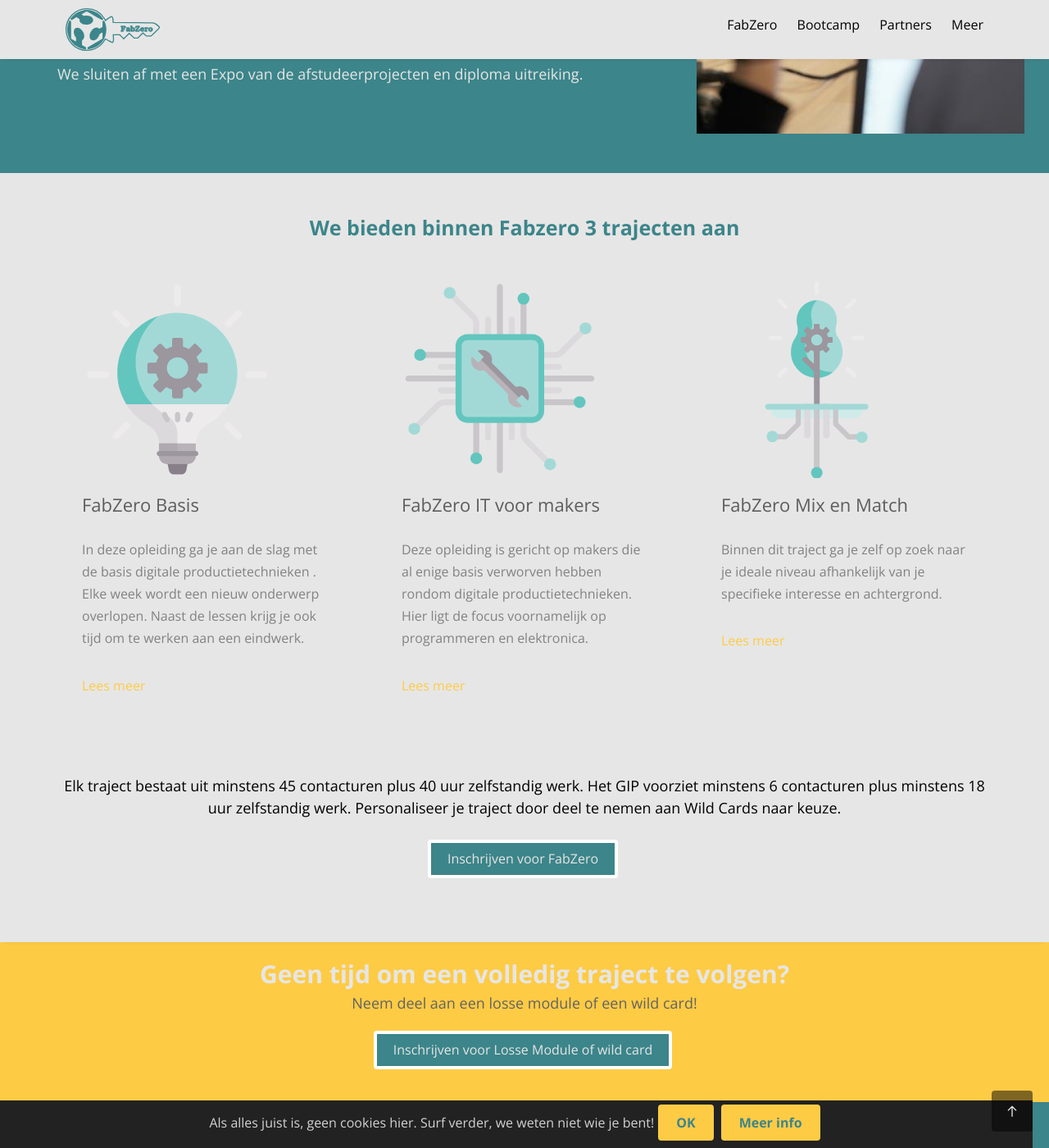
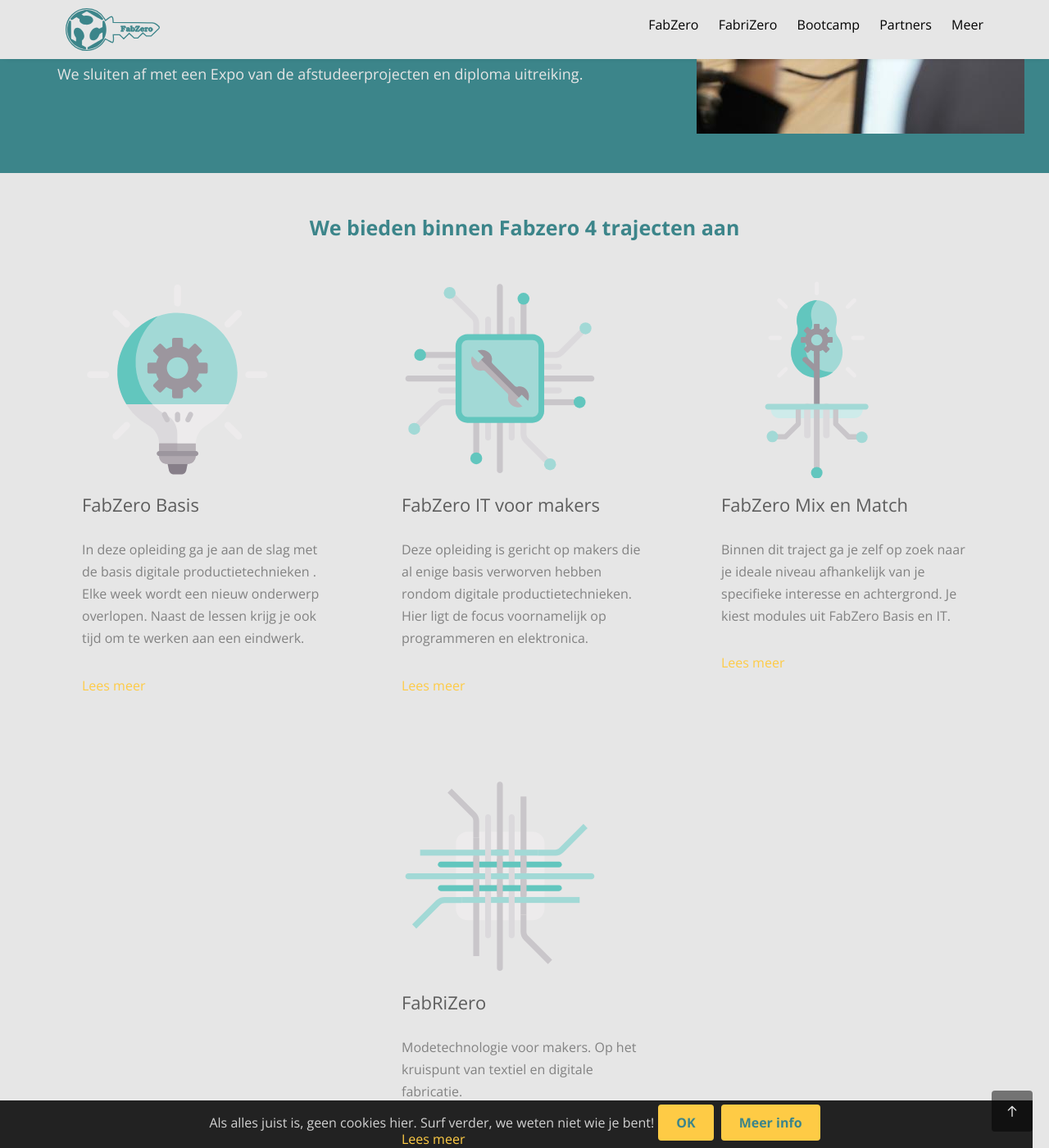
Before and after one commit to IngegnoMakerSpace/inclusievekets, a Jekyll site: the page built from _pages/fabzero.html, in a window 1280 px wide and 1400 px high, scrolled down 897 px. Shown: the whole window at 82% size. Built offline with Jekyll 4.4.1, drawn with Linux system fonts in a browser that asks for light colours; nearby versions of some CDN libraries; some web fonts are replaced; some of the changed text lies outside the part shown.

Commit message:
add fabrizero part

```diff
--- a/_includes/footer.html
+++ b/_includes/footer.html
@@ -12,6 +12,7 @@
               <li>&#9679; <a href="{{ site.baseurl }}/fabzerobasis">Basis</a></li>
               <li>&#9679; <a href="{{ site.baseurl }}/fabzeroit">IT voor makers</a></li>
               <li>&#9679; <a href="{{ site.baseurl }}/fabzeromix">Mix and Match</a></li>
+              <li>&#9679; <a href="{{ site.baseurl }}/fabrizero">FabRiZero</a></li>
           <li><a href="{{ site.baseurl }}/openlab">OpenLabs</a></li>
           <li><a href="{{ site.baseurl }}/publicaties">Publicaties</a></li>
         </ul>
--- a/_includes/navbar.html
+++ b/_includes/navbar.html
@@ -17,6 +17,14 @@
               <li><a href="{{ site.baseurl }}/fabzerobasis">FabZero Basis</a></li>
               <li><a href="{{ site.baseurl }}/fabzeroit">FabZero IT voor makers</a></li>
               <li><a href="{{ site.baseurl }}/fabzeromix">FabZero Mix and Match</a></li>
+              <li><a href="{{ site.baseurl }}/fabrizero">FabRiZero</a></li>
+            </ul>
+          </li>
+          <li class="has-dropdown">
+            <span>FabriZero</span>
+            <ul class="dropdown">
+              <li><a href="{{ site.baseurl }}/fabrizero">Wat is FabriZero?</a></li>
+              <li><a href="{{ site.baseurl }}/bootcampfabrizero">Bootcamp FabriZero</a></li>
             </ul>
           </li>
           <li class="has-dropdown">
@@ -26,6 +34,7 @@
                 <li><a href="{{ site.baseurl }}/bootcampwifirobot">WiFi Robot</a></li>
                 <li><a href="{{ site.baseurl }}/bootcampmaker2maker">Maker to Maker</a></li>
                 <li><a href="{{ site.baseurl }}/bootcampfashion">Fashion Tech</a></li>
+              <li><a href="{{ site.baseurl }}/bootcampfabrizero">Bootcamp FabRiZero</a></li>
             </ul>
           </li>
           <li><a href="{{ site.baseurl }}/partners">Partners</a></li>
--- a/_pages/fabzero.html
+++ b/_pages/fabzero.html
@@ -47,7 +47,7 @@
         <div class="row">
             <div class="col-md-12">
                 <div class="fh5co-heading3">
-                    <h2>We bieden binnen Fabzero 3 trajecten aan</h2>
+                    <h2>We bieden binnen Fabzero 4 trajecten aan</h2>
                 </div>
             </div>
         </div>
@@ -81,9 +81,29 @@
                         <a href="{{site.baseurl}}/fabzeromix"><img src="{{site.baseurl}}/assets/images/logo FABZERO-03.svg" style="width:80%"></a>
                     </span>
                     <h3>FabZero Mix en Match</h3>
-                    <p>Binnen dit traject ga je zelf op zoek naar je ideale niveau afhankelijk van je specifieke interesse en achtergrond. </p>
+                    <p>Binnen dit traject ga je zelf op zoek naar je ideale niveau afhankelijk van je specifieke interesse en achtergrond. Je kiest modules uit FabZero Basis en IT.</p>
 				    <p><a href="{{site.baseurl}}/fabzeromix">Lees meer</a></p>
                 </div>
+            </div>
+            <div class="clearfix visible-md-block"></div>
+        </div>
+        <div class="row">
+            <div class="col-md-4 col-sm-6 ">
+            </div>
+            <div class="col-md-4 col-sm-6 " id="fabrizero">
+                <div class="feature-center animate-box" data-animate-effect="fadeInUp">
+                    <span class="icon">
+                        <a href="{{site.baseurl}}/fabrizero"><img src="{{site.baseurl}}/assets/images/logoFABRIZERO.svg" style="width:80%"></a>
+                    </span>
+                    <h3>FabRiZero</h3>
+                    <p>Modetechnologie voor makers. Op het kruispunt van textiel en digitale fabricatie.</p>
+				    <p><a href="{{site.baseurl}}/fabrizero">Lees meer</a></p>
+                </div>
+            </div>
+
+            <div class="clearfix visible-sm-block"></div>
+
+            <div class="col-md-4 col-sm-6 ">
             </div>
             <div class="clearfix visible-md-block"></div>
         </div>
@@ -95,6 +115,11 @@
                     <p style="text-align: center">
                       <a href="https://forms.gle/6SXgU6aHs3fzivTaA" target="_blank" class="btn btn-tertiary" id="btntert">Inschrijven voor FabZero</a>
                     </p>
+
+                    <p style="text-align: center">
+                      <a href="https://www.google.com/url?q=https://forms.gle/74QUoCEtJWBQLHR48&sa=D&source=hangouts&ust=1614519419260000&usg=AFQjCNEUaOLO0htAvUY_64Tw9h49vzUhAA" target="_blank" class="btn btn-tertiary" id="btntert">Inschrijven voor FabRiZero</a>
+                    </p>
+
                 </div>
             </div>
         </div>
@@ -192,7 +217,8 @@
                     <p>Om je diploma te kunnen halen moet je minstens: </p>
                     <ol><li><strong>FabZero Basis:</strong> minstens 5 modules gevolgd hebben &amp; eindproject gemaakt hebben.</li>
                         <li><strong>FabZero IT:</strong> minstens 3 modules gevolgd hebben &amp; eindproject gemaakt hebben.</li>
-                            <li><strong>FabZero Mix and Match:</strong> minstens 5 modules gevolgd hebben &amp; eindproject gemaakt hebben.</li>
+                        <li><strong>FabZero Mix and Match:</strong> minstens 5 modules gevolgd hebben &amp; eindproject gemaakt hebben.</li>
+                        <li><strong>FabRiZero:</strong> minstens 4 modules gevolgd hebben &amp; eindproject gemaakt hebben.</li>
                     </ol>
                     <p>Wat verwachten we van een eindproject? Lees aandachtig <a href="https://drive.google.com/file/d/1eAkY52KOy3nt_i3voOhKfclA9JPwRJXO/view?usp=sharing">dit document</a>. Doe je dit niet, kun je wel een certificaat van deelname bekomen.</p>
                     <h3>Certificaat van deelname</h3>
--- a/index.html
+++ b/index.html
@@ -101,7 +101,7 @@
 
 			<div class="row">
 				<div class="col-md-4 col-sm-6 fh5co-project animate-box" data-animate-effect="fadeIn">
-					<a href="{{site.baseurl}}/fabzero/"><img src="{{site.baseurl}}/assets/images/work-1.jpg" alt="FabZero" class="img-responsive">
+					<a href="{{site.baseurl}}/fabzero"><img src="{{site.baseurl}}/assets/images/work-1.jpg" alt="FabZero" class="img-responsive">
 						<div class="fh5co-copy">
 							<h3>FabZero</h3>
 							<p>Schrijf je in voor Basis, IT of Mix en Match.</p>
@@ -117,7 +117,7 @@
 					</a>
 				</div>
 				<div class="col-md-4 col-sm-6 fh5co-project animate-box" data-animate-effect="fadeIn">
-					<a href="{{site.baseurl}}/smaakmakers/"><img src="{{site.baseurl}}/assets/images/work-3.jpg" alt="smaakmakers" class="img-responsive">
+					<a href="{{site.baseurl}}/smaakmakers"><img src="{{site.baseurl}}/assets/images/work-3.jpg" alt="smaakmakers" class="img-responsive">
 						<div class="fh5co-copy">
 							<h3>Smaakmakers</h3>
 							<p>Volg een sessie van enkele uren om meer te weten te komen over een fablab techniek, en je eerste stappen in creatief maken te zetten.</p>
```
Also changed, not shown: other parts of _includes/footer.html (+1 -0 lines), _pages/bootcamp.html (+12 -0 lines), _pages/bootcampfabrizero.html (added, +73 -0 lines), _pages/fabrizero.html (added, +161 -0 lines), assets/images/fabrizero/FabriZeroV01.svg (added), assets/images/fabrizero/FabriZero_scheme.png (added), assets/images/fabrizero/bags.jpg (added), assets/images/fabrizero/bags02.jpg (added), assets/images/fabrizero/fabri01.png (added), assets/images/fabrizero/fabri02.png (added), assets/images/fabrizero/fabrisquare.png (added), assets/images/fabrizero/mask.jpg (added), assets/images/fabrizero/patch.jpg (added), assets/images/fabrizero/patch02.png (added), 2 more files.
